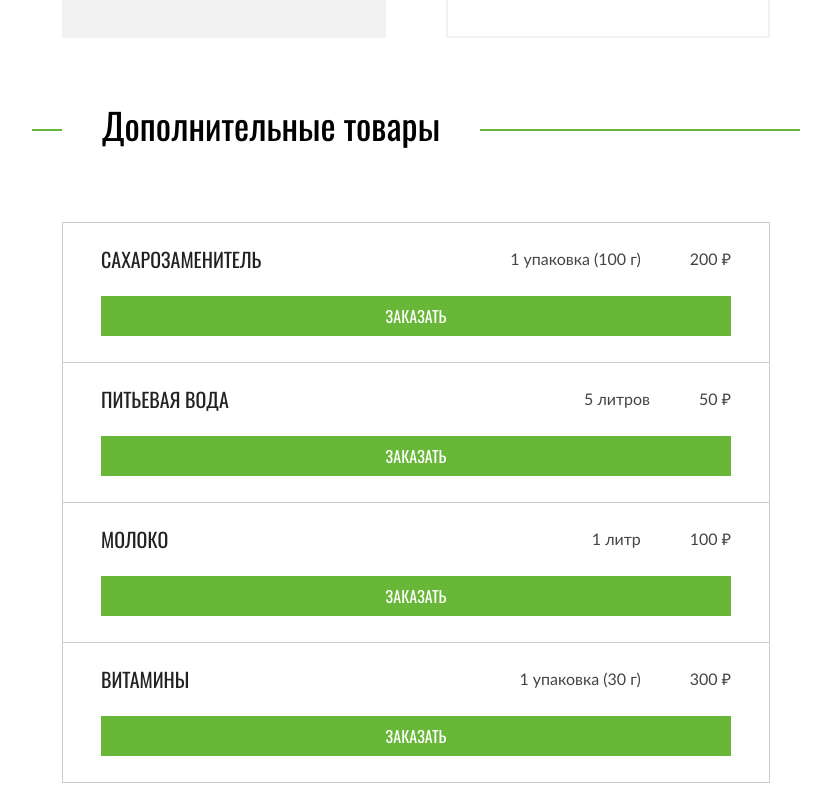
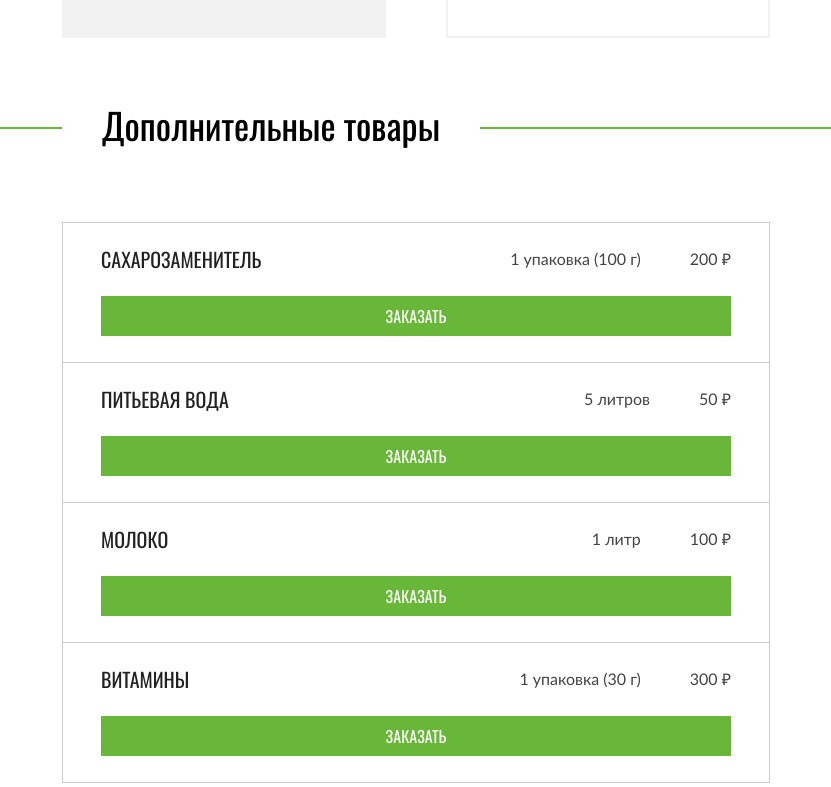
Before and after one commit to htmlacademy-adaptive/2402657-cat-energy-30, a website: page source/catalog.html in a window 1280 px wide. Shown: the part 2473-3260 px from the top of the page, without its empty margins (224-1055 px from the left). Drawn offline with nearby package versions, Linux system fonts and the light colour scheme; files that its build step writes are made by us from their sources.

Commit message:
добавил декоративные элементы на страницу form, но pp не переделывал

```diff
--- a/source/catalog.html
+++ b/source/catalog.html
@@ -246,8 +246,9 @@
             <button class="button more-item__button" type="button">показать все</button>
         </li>
       </ul>
+  </div>
     <section class="extra-products">
-      <div class="extra-products__wrapper-common">
+      <div class="container extra-products__wrapper-common">
       <div class="extra-products__wrapper">
         <h2 class="extra-products__title">Дополнительные товары</h2>
         <ul class="extra-products__list">
@@ -298,7 +299,6 @@
       </div>
       </div>
     </section>
-  </div>
 </main>
 <footer class="main-footer">
   <div class="container-footer">
--- a/source/styles/blocks/extra-products.scss
+++ b/source/styles/blocks/extra-products.scss
@@ -1,6 +1,16 @@
 .extra-products {
+  position: relative;
   margin-top: 51px;
   margin-bottom: 35px;
+
+  &::after {
+    content: "";
+    position: absolute;
+    width: 100%;
+    top: 20px;
+    border-bottom: 2px solid #68b738;
+    z-index: -1;
+  }
 
   @media (min-width: $tablet-width) {
     margin-top: 69px;
@@ -16,11 +26,13 @@
 }
 
 .extra-products__item {
+  padding-top: 13px;
   margin-bottom: 32px;
   border-top: 1px solid #cdcdcd;
 }
 
 .extra-products__title {
+  display: inline-block;
   position: relative;
   margin-top: 0;
   margin-bottom: 49px;
@@ -29,39 +41,18 @@
   font-size: 24px;
   font-weight: 400;
   line-height: 24px;
-
-  &::after {
-    position: absolute;
-    content: "";
-    right: -20px;
-    height: 2px;
-    bottom: 9px;
-    width: 54px;
-    background: #68b738;
-  }
+  max-width: 226px;
+  padding: 0 20px;
+  margin-left: -20px;
+  background-color: #ffffff;
+  word-break: break-word;
 
   @media (min-width: $tablet-width) {
     font-size: 36px;
     line-height: 36px;
-    margin-top: 0;
-    margin-left: 40px;
-    margin-bottom: 79px;
-
-    &::before {
-      position: absolute;
-      content: "";
-      left: -70px;
-      height: 2px;
-      bottom: 12px;
-      width: 30px;
-      background: #68b738;
-    }
-
-    &::after {
-      right: -30px;
-      bottom: 12px;
-      width: 320px;
-    }
+    max-width: 400px;
+    margin: 0 0 79px;
+    padding: 0 40px;
   }
 }
 
--- a/source/styles/blocks/more-item.scss
+++ b/source/styles/blocks/more-item.scss
@@ -1,5 +1,8 @@
 .more-item {
   box-sizing: border-box;
+  padding-bottom: 25px;
+  border-top: 1px solid #ebebeb;
+  border-bottom: 1px solid #ebebeb;
 
   @media (min-width: $tablet-width) {
     border: 2px solid #f2f2f2;
```
